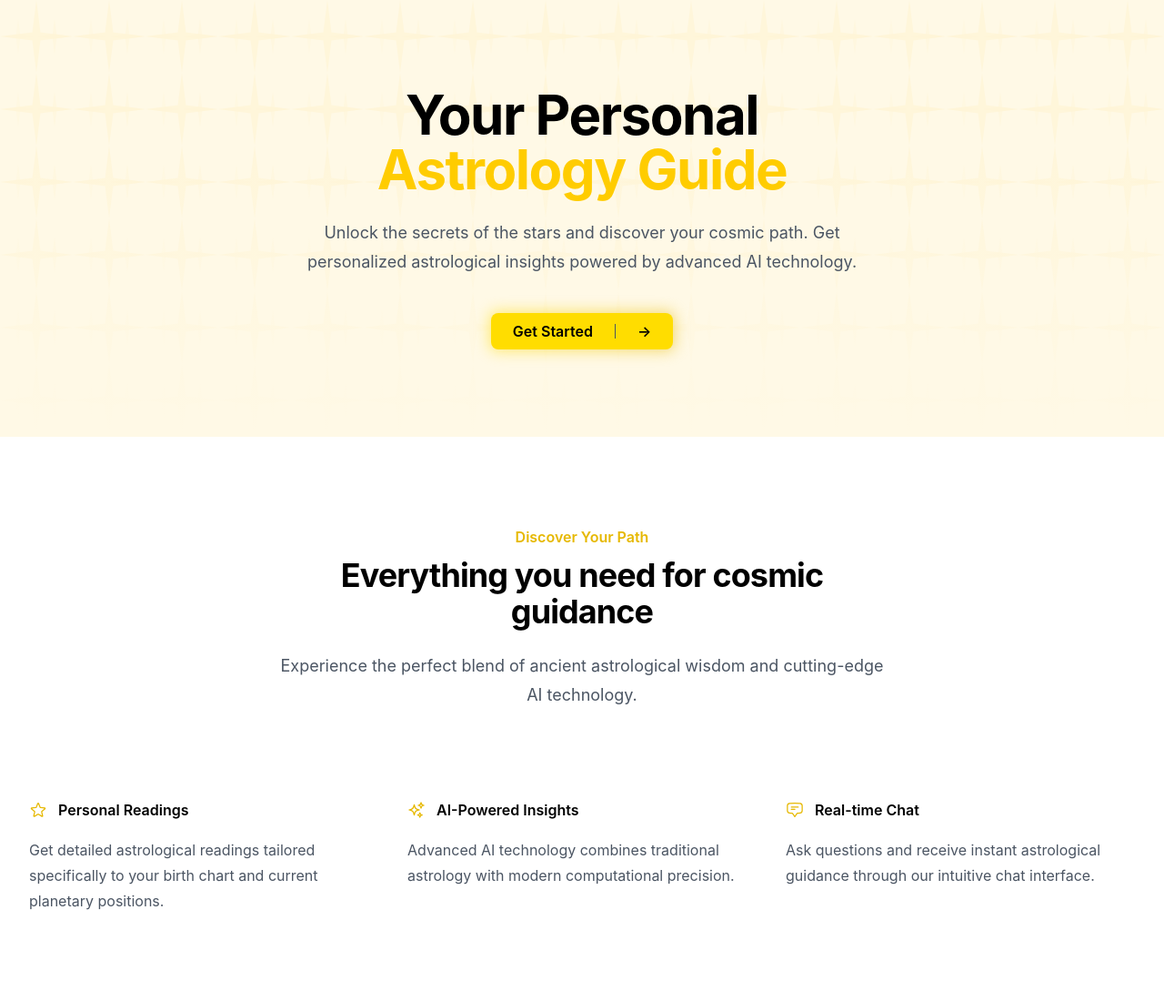
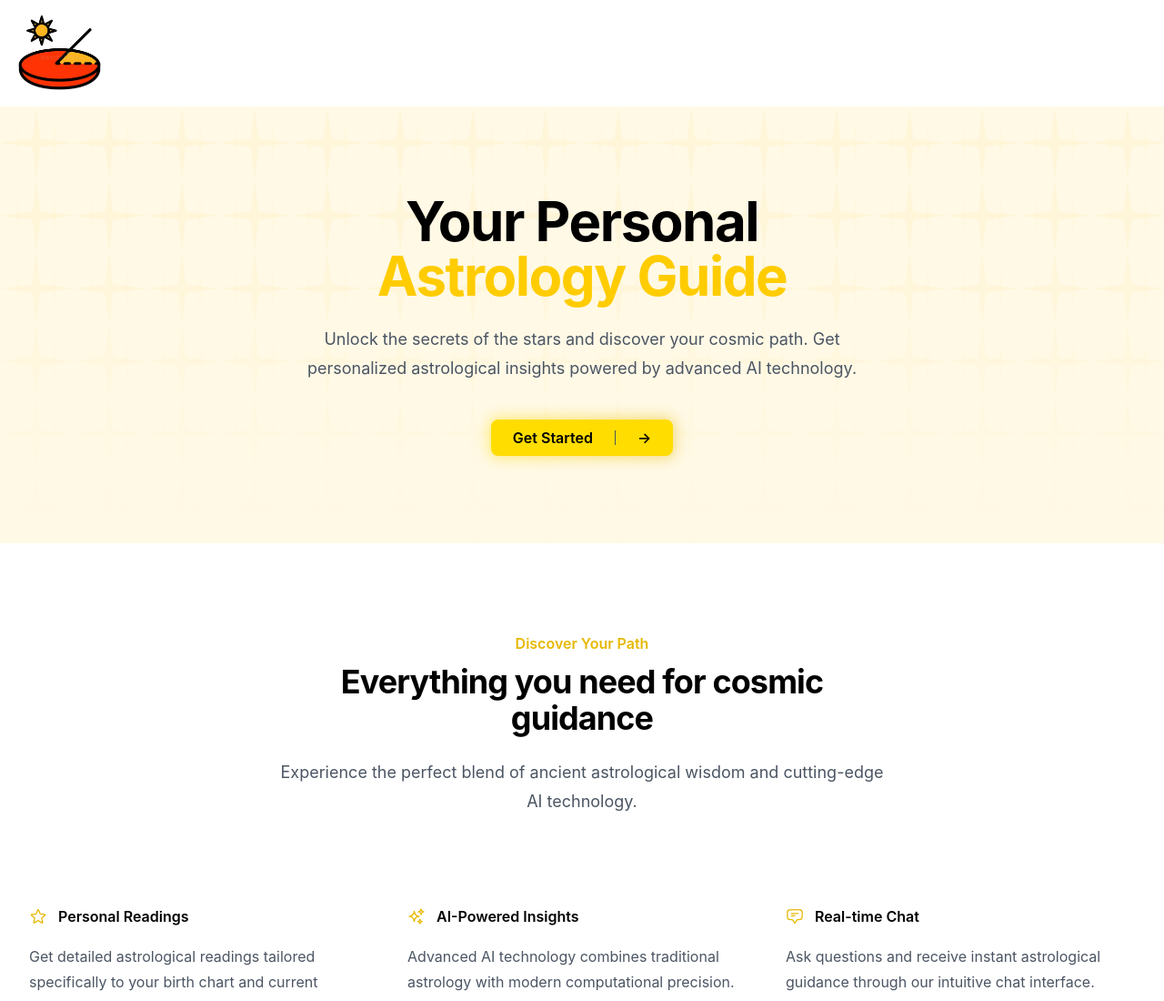
Before and after one commit to siliconsteed/asterg, a React app: page / in a window 1280 px wide. Shown: the top 1100 px of the page at 91% size. Built offline with nearby package versions, Linux system fonts and the light colour scheme; some packages are replaced by stand-ins of ours.

Commit message:
Sundial Logo added.

```diff
--- a/src/app/layout.tsx
+++ b/src/app/layout.tsx
@@ -2,6 +2,7 @@ import './globals.css'
 import type { Metadata } from 'next'
 import Script from 'next/script';
 import Footer from '@/components/Footer';
+import Header from '@/components/Header'; // Added Header import
 
 export const metadata: Metadata = {
   title: 'AIstroGPT',
@@ -31,6 +32,7 @@ export default function RootLayout({
         </Script>
       </head>
       <body className="min-h-screen bg-gray-50 flex flex-col">
+        <Header /> {/* Added Header component */}
         {children}
         <Footer />
       </body>
--- /dev/null
+++ b/src/components/Header.tsx
@@ -0,0 +1,33 @@
+// src/components/Header.tsx
+import Image from 'next/image';
+import Link from 'next/link';
+
+const Header = () => {
+  return (
+    <header className="bg-white shadow-md">
+      <div className="container mx-auto px-4 py-3 flex items-center">
+        <Link href="/" legacyBehavior>
+          <a className="flex items-center text-decoration-none"> {/* Using a class for potential future styling */}
+            <Image
+              src="/assets/sundial.jpg" // You updated this to .jpg
+              alt="Site Logo"
+              width={100} // Slightly adjusted, feel free to change
+              height={35}  // Slightly adjusted, feel free to change
+              priority
+            />
+            {/* Optional: Add site title next to the logo */}
+            {/* <span className="ml-3 text-xl font-semibold text-gray-700">AIstroGPT</span> */}
+          </a>
+        </Link>
+        {/* Navigation links can go here, aligned to the right */}
+        {/* <nav className="ml-auto">
+          <Link href="/about" legacyBehavior><a className="text-gray-600 hover:text-gray-900 px-3 py-2">About</a></Link>
+          <Link href="/services" legacyBehavior><a className="text-gray-600 hover:text-gray-900 px-3 py-2">Services</a></Link>
+          <Link href="/contact" legacyBehavior><a className="text-gray-600 hover:text-gray-900 px-3 py-2">Contact</a></Link>
+        </nav> */}
+      </div>
+    </header>
+  );
+};
+
+export default Header;
```
Also changed, not shown: public/assets/sundial.jpg (added).
